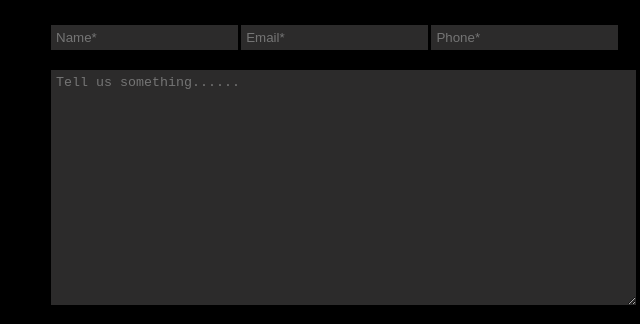
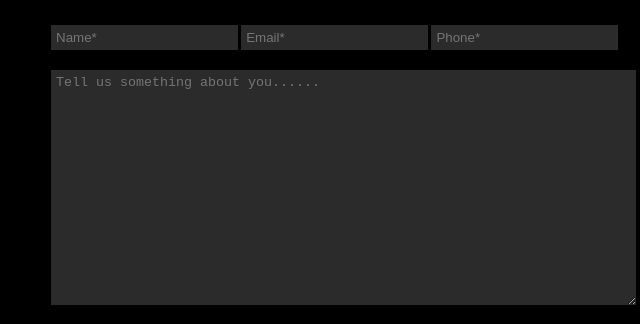
Before and after one commit to sahilsharma6/Sahilsharma, a plain HTML site: page index.html in a window 1280 px wide. Shown: the part 2255-2579 px from the top of the page, 13-653 px from the left. Drawn offline with nearby package versions, Linux system fonts and the light colour scheme; a web font is replaced by a local one.

Commit message:
minor change

```diff
--- a/index.html
+++ b/index.html
@@ -175,7 +175,7 @@
                             <input type="text" name="Phone" id="" placeholder="Phone*" required>
                             <div>
                                 <textarea name="Description" id="" cols="70" rows="15"
-                                    placeholder="Tell us something......"></textarea>
+                                    placeholder="Tell us something about you......"></textarea>
                             </div>
                             <input type="submit" class="primary-button header-button" value="Send">
 
```
